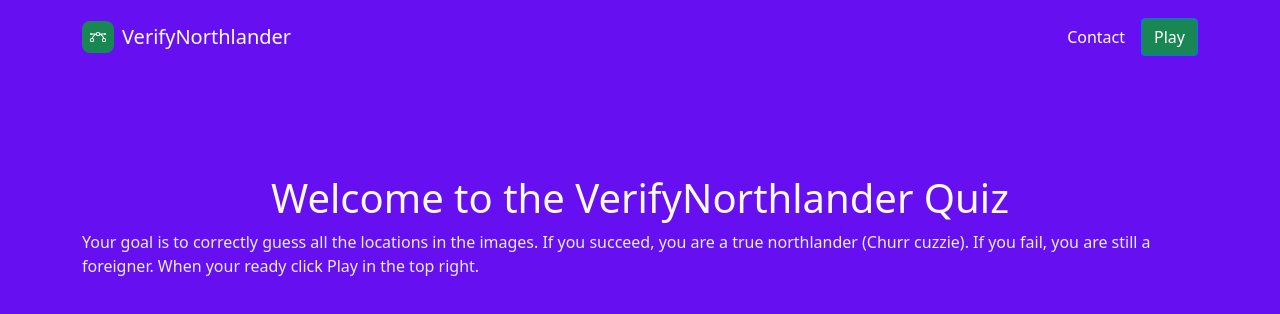
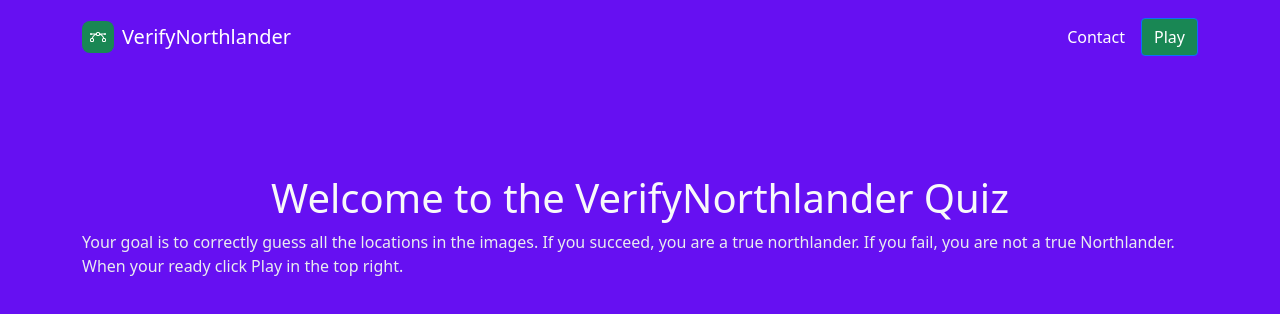
Before and after one commit to ietilolo/VerifyNorthlander, a plain HTML site: page index.html in a window 1280 px wide. Drawn offline with nearby package versions, Linux system fonts and the light colour scheme.

Commit message:
Update index.html

```diff
--- a/index.html
+++ b/index.html
@@ -39,7 +39,7 @@
             <div class="col offset-lg-0">
                 <h1 style="color: var(--bs-gray-100);text-align: center;">Welcome to the VerifyNorthlander Quiz</h1>
                 <p style="color: var(--bs-gray-200);">Your goal is to correctly guess all the locations in the images.
-                    If you succeed, you are a true northlander (Churr cuzzie). If you fail, you are still a foreigner.
+                    If you succeed, you are a true northlander. If you fail, you are not a true Northlander.
                     When your ready click Play in the top right.</p>
             </div>
         </div>
```
